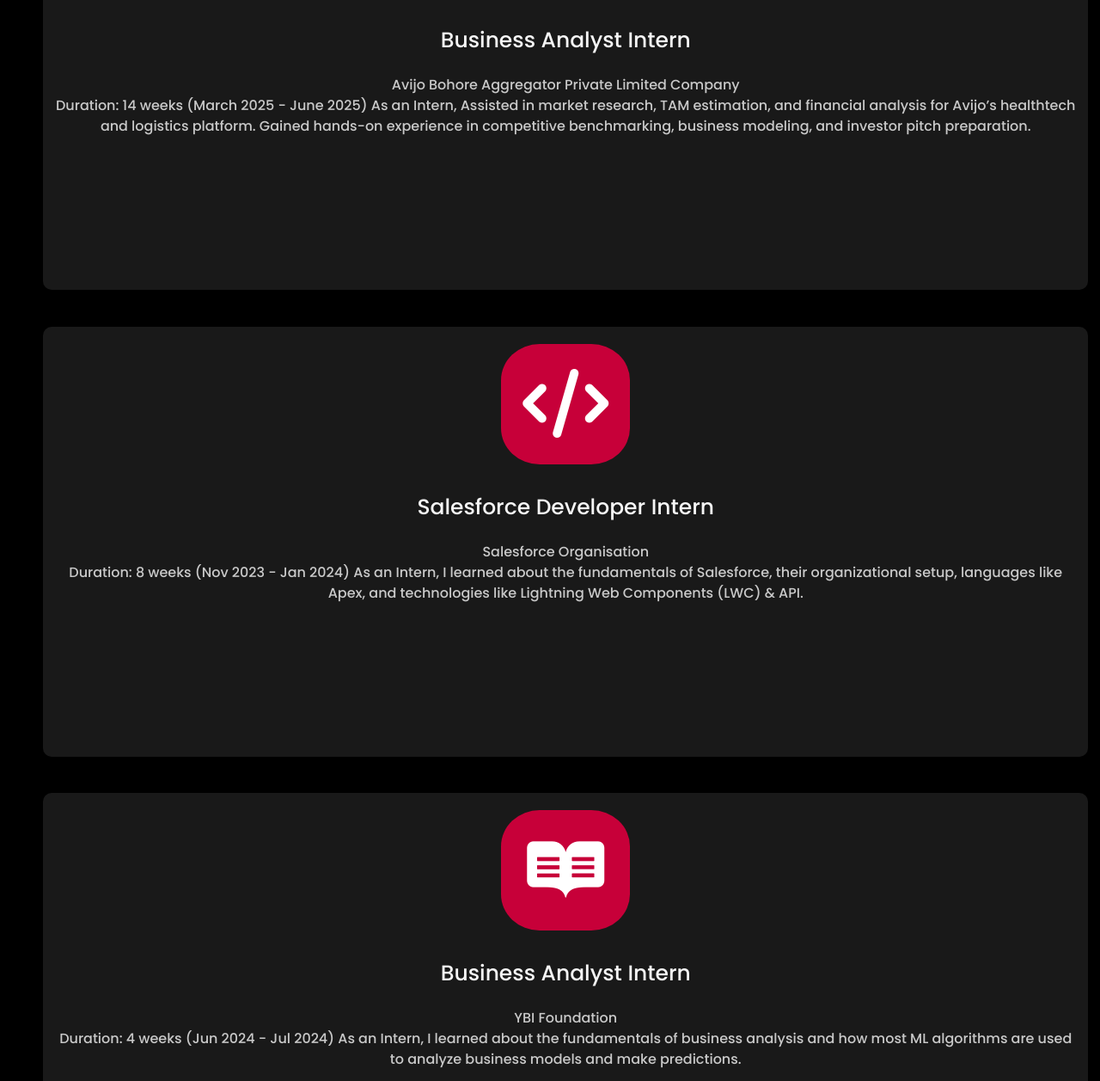
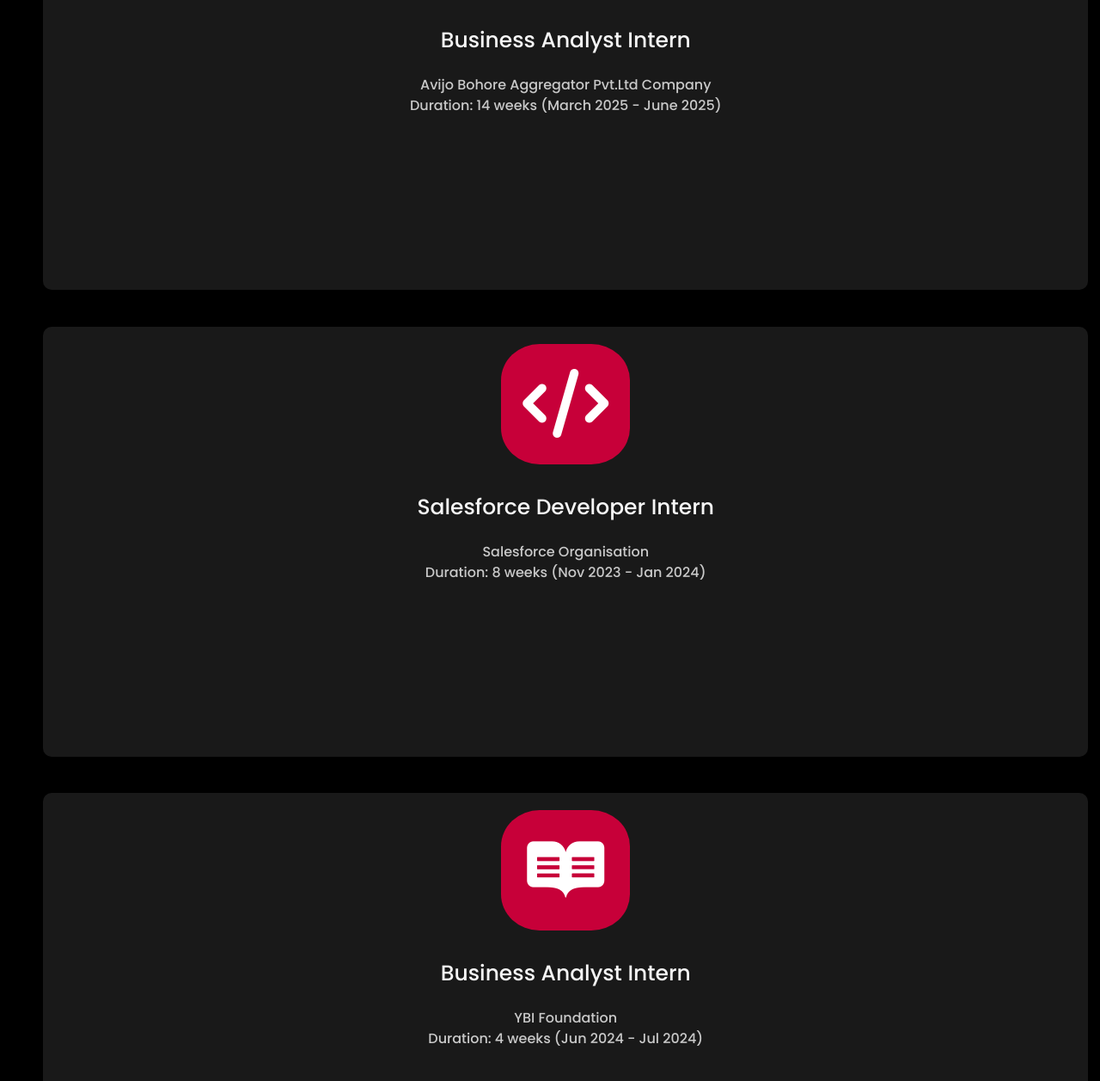
Before and after one commit to Raghavendar-Sanagam/My-Portfolio, a plain HTML site: page about.html in a window 1280 px wide. Shown: the part 1142-2399 px from the top of the page at 86% size. Drawn offline with nearby package versions, Linux system fonts and the light colour scheme.

Commit message:
about.html

```diff
--- a/about.html
+++ b/about.html
@@ -95,9 +95,8 @@
                 <div class="service-description">
                     <h2>Business Analyst Intern</h2>
                     <p>
-                    <strong>Avijo Bohore Aggregator Private Limited Company</strong><br>
+                    <strong>Avijo Bohore Aggregator Pvt.Ltd Company</strong><br>
                     Duration: 14 weeks (March 2025 - June 2025)
-                    As an Intern, Assisted in market research, TAM estimation, and financial analysis for Avijo’s healthtech and logistics platform. Gained hands-on experience in competitive benchmarking, business modeling, and investor pitch preparation.
                     </p>
                 </div>
                 </div>
@@ -113,7 +112,6 @@
                     <p>
                     <strong>Salesforce Organisation</strong><br>
                     Duration: 8 weeks (Nov 2023 - Jan 2024)
-                    As an Intern, I learned about the fundamentals of Salesforce, their organizational setup, languages like Apex, and technologies like Lightning Web Components (LWC) & API.
                     </p>
                 </div>
                 </div>
@@ -133,7 +131,6 @@
                         <p>
                             <strong>YBI Foundation</strong><br>
                             Duration: 4 weeks (Jun 2024 - Jul 2024)
-                            As an Intern, I learned about the fundamentals of business analysis and how most ML algorithms are used to analyze business models and make predictions.
                         </p>
                     </div>
                     </div>
```
